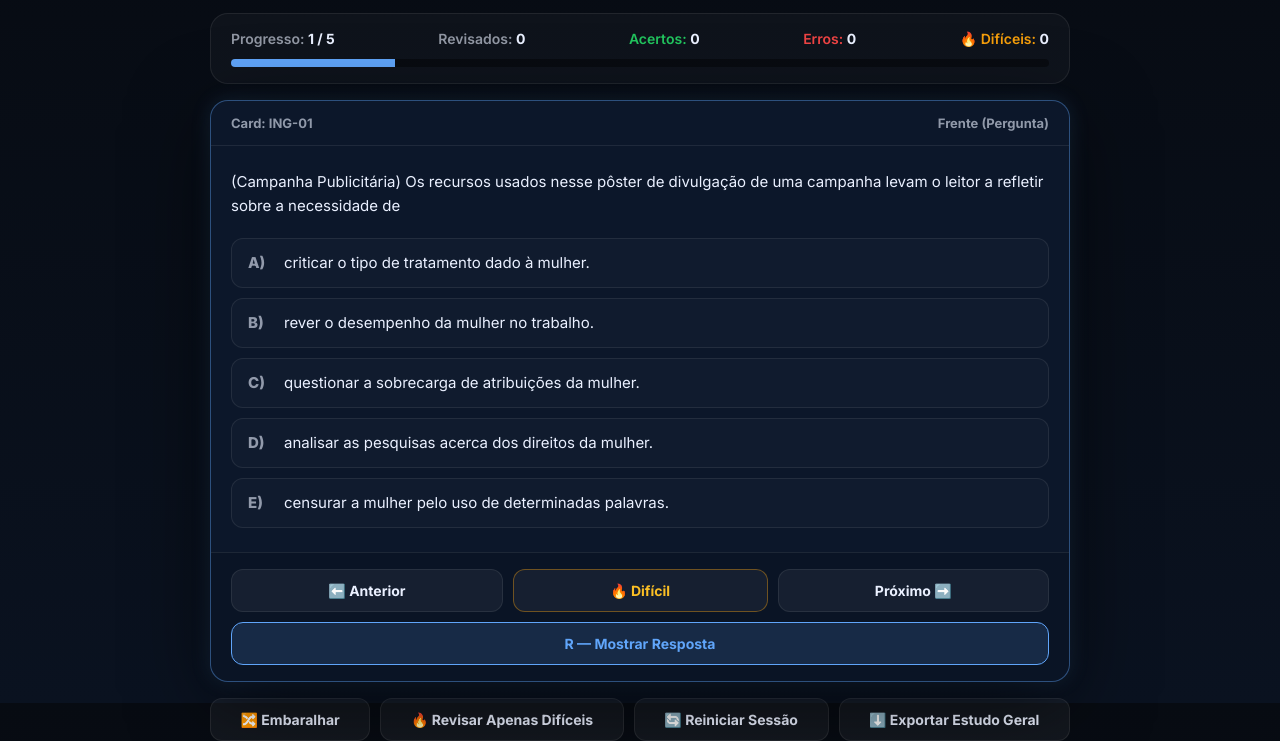
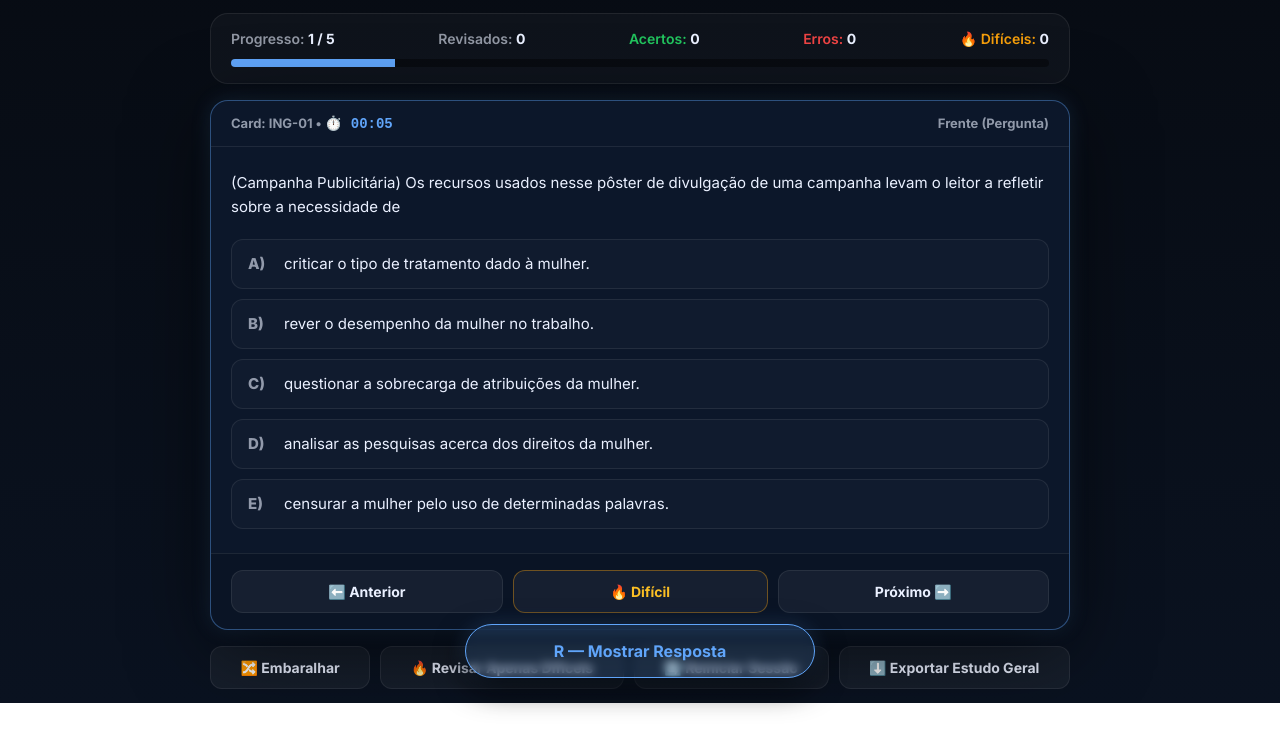
Before and after one commit to leothaylor/FlashcardENEMPRO, a plain HTML site: page index.html in a window 1280 px wide. Shown: the part 97-838 px from the top of the page. After the commit the page ends 800 px from the top, so only its background shows below. Drawn offline with nearby package versions, Linux system fonts and the light colour scheme.

Commit message:
Update index.html

```diff
--- a/index.html
+++ b/index.html
@@ -40,6 +40,7 @@
       justify-content: center;
       align-items: flex-start;
       padding: 20px;
+      padding-bottom: 100px; /* Previne que o conteúdo seja escondido pelo botão flutuante */
       overflow-x: hidden;
     }
 
@@ -231,7 +232,7 @@
       to { opacity: 1; transform: translateY(0); }
     }
 
-    /* Controles */
+    /* Controles (Anterior, Próximo, Difícil) */
     .controls {
       display: flex;
       flex-wrap: wrap;
@@ -263,8 +264,6 @@
       text-align: center;
     }
 
-    .btn-main { flex-basis: 100%; }
-
     .btn:hover { background: rgba(255,255,255,.1); }
     .btn:active { transform: translateY(2px); }
 
@@ -273,6 +272,23 @@
 
     .btn.hard { border-color: rgba(245,158,11,.4); color: #fbbf24; }
     .btn.hard.active { background: rgba(245,158,11,.2); border-color: var(--hard); }
+
+    /* Botão Flutuante (Mostrar Resposta) */
+    .floating-btn {
+      position: fixed;
+      bottom: 25px;
+      left: 50%;
+      transform: translateX(-50%);
+      z-index: 100;
+      width: 90%;
+      max-width: 350px;
+      box-shadow: 0 10px 30px rgba(0,0,0,0.8), 0 0 20px rgba(96,165,250,0.25);
+      font-size: 16px;
+      padding: 16px 20px;
+      border-radius: 50px; /* Formato pílula */
+      background: rgba(30, 58, 138, 0.95);
+      backdrop-filter: blur(5px);
+    }
 
     .utility-bar {
       display: flex;
@@ -312,6 +328,13 @@
       margin-bottom: 20px;
     }
 
+    /* Timer visual no card */
+    #uiTimer {
+      color: var(--accent);
+      font-family: monospace;
+      font-size: 14px;
+    }
+
   </style>
 </head>
 <body>
@@ -338,7 +361,7 @@
 
     <div class="flashcard">
       <div class="card-header">
-        <span id="uiCardId">ID: —</span>
+        <span><b id="uiCardId">ID: —</b> • <span id="uiTimer">⏱️ 00:00</span></span>
         <span id="uiCardSide">Frente (Pergunta)</span>
       </div>
 
@@ -348,7 +371,6 @@
         <button class="btn" id="btnPrev">⬅️ Anterior</button>
         <button class="btn hard" id="btnHard">🔥 Difícil</button>
         <button class="btn" id="btnNext">Próximo ➡️</button>
-        <button class="btn primary btn-main" id="btnFlip">R — Mostrar Resposta</button>
       </div>
     </div>
 
@@ -360,6 +382,8 @@
     </div>
 
   </div>
+
+  <button class="btn primary floating-btn" id="btnFlip">R — Mostrar Resposta</button>
 
   <div id="exportModal" class="modal-overlay hidden">
     <div class="modal-content">
@@ -368,9 +392,11 @@
         Pressione e segure a imagem abaixo para <b>Salvar</b> ou <b>Compartilhar</b>.
       </p>
       <img id="exportedImage" src="" alt="Relatório de Estudo" />
-      <button id="btnCloseModal" class="btn primary btn-main">Voltar aos Estudos</button>
+      <button id="btnCloseModal" class="btn primary" style="width:100%;">Voltar aos Estudos</button>
     </div>
   </div>
+
+  <div id="exportCanvasTarget"></div>
 
   <script>
     /* =========================================================
@@ -455,7 +481,7 @@
         },
         {
           id: "ESP-02",
-          text: `Los propietarios de la libertad\n\nLas palabras cumplen ciclos; las actitudes también. Sin embargo, cuando las palabras designan actitudes, los ciclos se vuelven más complejos. Cuando el hoy tan denostado Sartre puso la palabra compromiso sobre el tapete... estas dos palabras, compromiso y responsabilidad, designaban actitudes que, sin ser gemelas, eran bastante afines.\n\n...Los grandes pontífices de la propaganda subrayaron una y otra vez la palabra libertad y denostaron el compromiso. Libertad no era librarse de Batista o de Somoza, sino mantener la prensa libre...\n\n¿Y compromiso? Es la actitud que adoptan ciertos intelectuales, cuya carga ideológica perjudica notoriamente su arte. Después de todo, ¿cómo se atreven a frecuentar las provincias del espíritu, si es público y notorio que tales ámbitos son patrimonio exclusivo de los propietarios de la libertad?\n\nTransformar palavras em atitudes tem sido um dos grandes dilemas dos intelectuais. Ao ponderar sobre essa temática, o autor leva o leitor a perceber que`,
+          text: `Los propietarios de la libertad\n\nLas palabras cumplen ciclos; las actitudes también. Sin embargo, cuando las palabras designan actitudes, los ciclos se vuelven más complejos. Cuando el hoy tan denostado Sartre puso la palabra compromiso sobre el tapete... estas dos palabras, compromiso y responsabilidad, designaban actitudes que, sin ser gemelas, eran bastante afines.\n\n...Los grandes pontífices de la propaganda subrayaron una y otra vez la palabra libertad y denostaron el compromiso. Libertad no era librarse de Batista o de Somoza, sino mantener la prensa libre...\n\n¿Y compromiso? Es la actitud que adoptan ciertos intelectuales, cuya carga ideológica perjudica notoriamente su arte. Después de todo, ¿cómo se atreven a frecuentar las provincias del espíritu, si es público y notorio que tales ámbitos son patrimonio exclusivo de los propietarios de la libertad?\n\nTransformar palabras em atitudes tem sido um dos grandes dilemas dos intelectuais. Ao ponderar sobre essa temática, o autor leva o leitor a perceber que`,
           alts: [
             "o compromisso político afasta o artista da criação.",
             "os costumes sociais governam a linguagem e as atitudes das pessoas.",
@@ -1161,7 +1187,7 @@
           alts: [
             "marxista, no contexto do materialismo histórico.",
             "logicista, no propósito de entendimento dos fatos.",
-            "utilitarista, no sentido da racionalidade das actions.",
+            "utilitarista, no sentido da racionalidade das ações.",
             "pós-modernista, na discussão da fluidez das relações.",
             "existencialista, na questão do reconhecimento de si."
           ],
@@ -1282,7 +1308,7 @@
             "demarcação de terras públicas.",
             "imposição da escravidão por dívidas.",
             "restrição da cidadania por parentesco.",
-            "restauração de instituições ancestrais.",
+            "restauração de institutions ancestrais.",
             "expansão das fronteiras extrapeninsulares."
           ],
           answer: "E"
@@ -1540,8 +1566,11 @@
     let isFlipped = false;
     let selectedAnswer = null;
 
-    // Agora o sistema rastreia O QUE você marcou para injetar no relatório
-    let userAnswers = {}; // Ex: { "HUM-46": { selected: "A", isCorrect: false } }
+    let userAnswers = {};
+    let cardTimers = {}; // Guarda o tempo gasto em cada card (em segundos)
+    let currentCardStartTime = 0; // Marca quando o card foi aberto
+    let timerInterval = null; // Controla o relógio visual
+
     let reviewedCards = new Set();
     let hardCards = new Set();
     let scoredCards = new Set();
@@ -1561,6 +1590,7 @@
       uiProgressBar: document.getElementById('uiProgressBar'),
 
       uiCardId: document.getElementById('uiCardId'),
+      uiTimer: document.getElementById('uiTimer'),
       uiCardSide: document.getElementById('uiCardSide'),
       uiCardContent: document.getElementById('uiCardContent'),
 
@@ -1581,7 +1611,18 @@
     /* =========================================================
        3. LÓGICA DE NAVEGAÇÃO E RENDERIZAÇÃO
        ========================================================= */
+    function formatTime(secs) {
+        let m = Math.floor(secs / 60).toString().padStart(2, '0');
+        let s = (secs % 60).toString().padStart(2, '0');
+        return `${m}:${s}`;
+    }
+
     function init() {
+      if (typeof DATABASE === 'undefined') {
+        els.uiCardContent.innerHTML = "<b style='color:var(--bad)'>ERRO:</b> O arquivo <code>questoes.js</code> não foi encontrado.";
+        return;
+      }
+
       els.deckSelector.innerHTML = "";
       Object.keys(DATABASE).forEach(deck => {
         const opt = document.createElement('option');
@@ -1620,12 +1661,13 @@
     }
 
     function resetSessionCompleta() {
-      if(!confirm("Tem certeza que deseja zerar os acertos, erros e cards revisados desta sessão?")) return;
+      if(!confirm("Tem certeza que deseja zerar os acertos, erros, cronômetros e cards revisados desta sessão?")) return;
 
       reviewedCards.clear();
       hardCards.clear();
       scoredCards.clear();
       userAnswers = {};
+      cardTimers = {};
       sessionHits = 0;
       sessionMisses = 0;
 
@@ -1641,6 +1683,15 @@
 
     window.selectAlt = function(letter) {
       if (isFlipped) return;
+
+      const card = deckCards[currentIndex];
+      // Congela o cronômetro no primeiro clique na alternativa
+      if (cardTimers[card.id] === undefined) {
+          cardTimers[card.id] = Math.floor((Date.now() - currentCardStartTime) / 1000);
+          clearInterval(timerInterval);
+          els.uiTimer.textContent = `⏱️ ${formatTime(cardTimers[card.id])}`;
+      }
+
       selectedAnswer = letter;
       renderCard();
     };
@@ -1649,15 +1700,31 @@
       if (deckCards.length === 0) {
         els.uiCardContent.innerHTML = "Nenhum card disponível neste deck/seleção.";
         els.uiCardId.textContent = "—";
+        els.uiTimer.textContent = "⏱️ 00:00";
         updateProgress();
+        clearInterval(timerInterval);
         return;
       }
 
       const card = deckCards[currentIndex];
 
-      // Se a pessoa já respondeu antes e navegou de volta, puxamos a memória
       if (userAnswers[card.id] && selectedAnswer === null) {
           selectedAnswer = userAnswers[card.id].selected;
+      }
+
+      // == LÓGICA DO CRONÔMETRO ==
+      clearInterval(timerInterval);
+      if (cardTimers[card.id] !== undefined) {
+          // Se já resolveu antes, mostra o tempo salvo
+          els.uiTimer.textContent = `⏱️ ${formatTime(cardTimers[card.id])}`;
+      } else {
+          // Inicia novo cronômetro se nunca foi respondida
+          currentCardStartTime = Date.now();
+          els.uiTimer.textContent = `⏱️ 00:00`;
+          timerInterval = setInterval(() => {
+              let elapsed = Math.floor((Date.now() - currentCardStartTime) / 1000);
+              els.uiTimer.textContent = `⏱️ ${formatTime(elapsed)}`;
+          }, 1000);
       }
 
       els.uiCardId.textContent = `Card: ${card.id}`;
@@ -1712,7 +1779,12 @@
       if (deckCards.length === 0) return;
       const card = deckCards[currentIndex];
 
-      // Computa pontuação e armazena a resposta específica apenas na primeira vez que vira
+      // Se o cara virar a carta sem clicar em nenhuma alternativa antes, congela o tempo agora.
+      if (cardTimers[card.id] === undefined) {
+          cardTimers[card.id] = Math.floor((Date.now() - currentCardStartTime) / 1000);
+          clearInterval(timerInterval);
+      }
+
       if (!isFlipped && !userAnswers[card.id]) {
         if (selectedAnswer) {
           let correct = (selectedAnswer === card.answer);
@@ -1721,7 +1793,6 @@
           userAnswers[card.id] = { selected: selectedAnswer, isCorrect: correct };
           scoredCards.add(card.id);
         } else {
-          // Virou sem tentar responder
           userAnswers[card.id] = { selected: null, isCorrect: null };
         }
         reviewedCards.add(card.id);
@@ -1793,7 +1864,7 @@
     }
 
     /* =========================================================
-       4. EXPORTAÇÃO ESTRUTURADA (COM INDICADOR DE ACERTO/ERRO)
+       4. EXPORTAÇÃO ESTRUTURADA (COM INDICADOR DE TEMPO)
        ========================================================= */
     async function exportResultPNG() {
       if (reviewedCards.size === 0) {
@@ -1857,7 +1928,6 @@
         let idx = ['A','B','C','D','E'].indexOf(item.data.answer);
         let answerText = (idx !== -1 && item.data.alts) ? item.data.alts[idx] : 'Resposta indisponível';
 
-        // Lógica da Etiqueta de Resposta do Usuário
         let ansData = userAnswers[item.data.id];
         let statusBadge = '';
         let userSelectionText = '';
@@ -1876,12 +1946,17 @@
             }
         }
 
+        // Lógica de resgatar o tempo
+        let timeStr = cardTimers[item.data.id] !== undefined ? formatTime(cardTimers[item.data.id]) : '--:--';
+        let timeBadge = `<span style="color: #60a5fa; border: 1px solid rgba(96,165,250,0.3); padding: 2px 8px; border-radius: 12px; margin-left: 10px;">⏱️ ${timeStr}</span>`;
+
         htmlContent += `
           <div style="background: rgba(255,255,255,0.02); border: 1px solid rgba(255,255,255,0.08); padding: 24px; border-radius: 16px;">
             <div style="display: flex; justify-content: space-between; align-items: center; margin-bottom: 16px; font-size: 14px; font-weight: bold; color: rgba(255,255,255,0.5);">
               <div style="display: flex; align-items: center;">
                 <span>ID: ${item.data.id} | Matéria: ${item.deckName}</span>
                 ${statusBadge}
+                ${timeBadge}
               </div>
               ${isHard ? '<span style="color: #f59e0b;">🔥 Marcada como Difícil</span>' : ''}
             </div>
```
